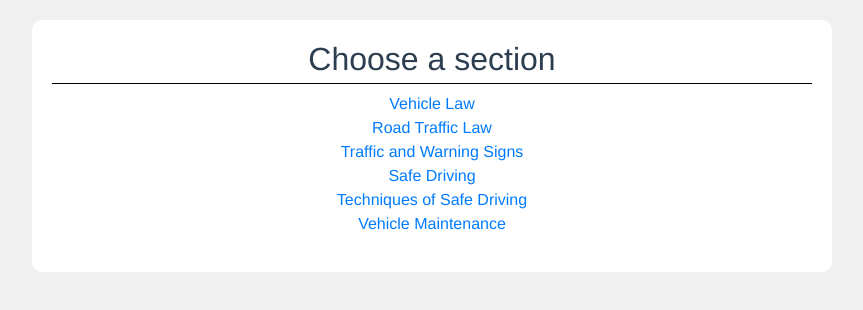
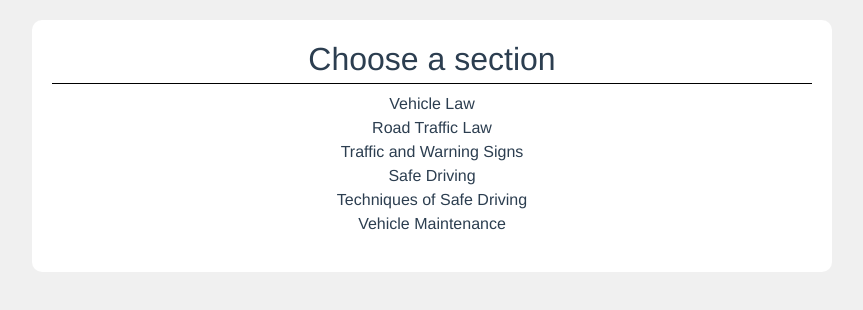
Before and after one commit to eNzyOfficial/thai-driving-quiz, a Vue app: page / in a window 1280 px wide. Shown: the top 310 px of the page, without its empty margins (208-1071 px from the left). Built offline with nearby package versions, Linux system fonts and the light colour scheme.

Commit message:
Fix styling

```diff
--- a/src/App.vue
+++ b/src/App.vue
@@ -143,6 +143,10 @@ export default {
     },
 
     submitAnswer(index) {
+      if (this.showAnswer) {
+        return
+      }
+
       if (this.currentCorrectAnswer === index) {
         this.currentScore.correct++;
 
@@ -208,4 +212,8 @@ li a {
 li a:hover {
   text-decoration: none;
 }
+
+a, a:visited, a:active {
+  color: inherit;
+}
 </style>
```
